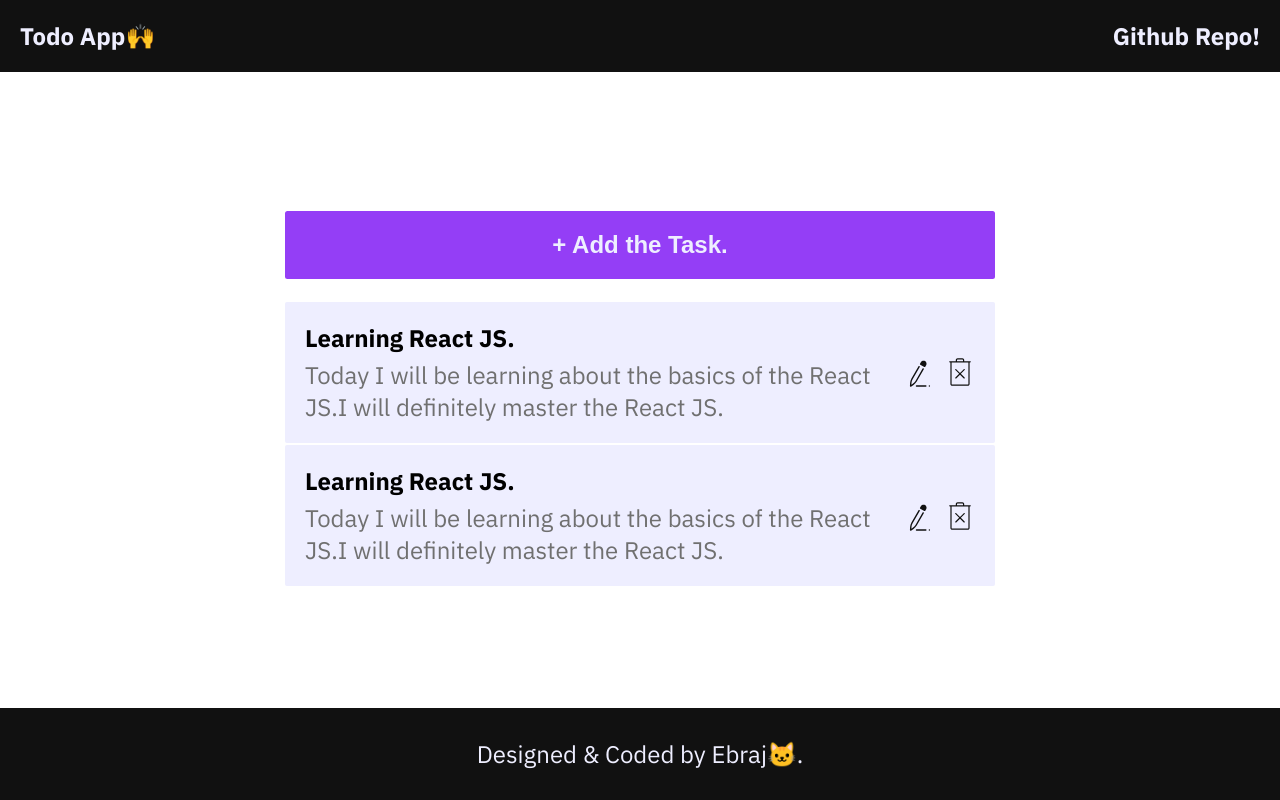
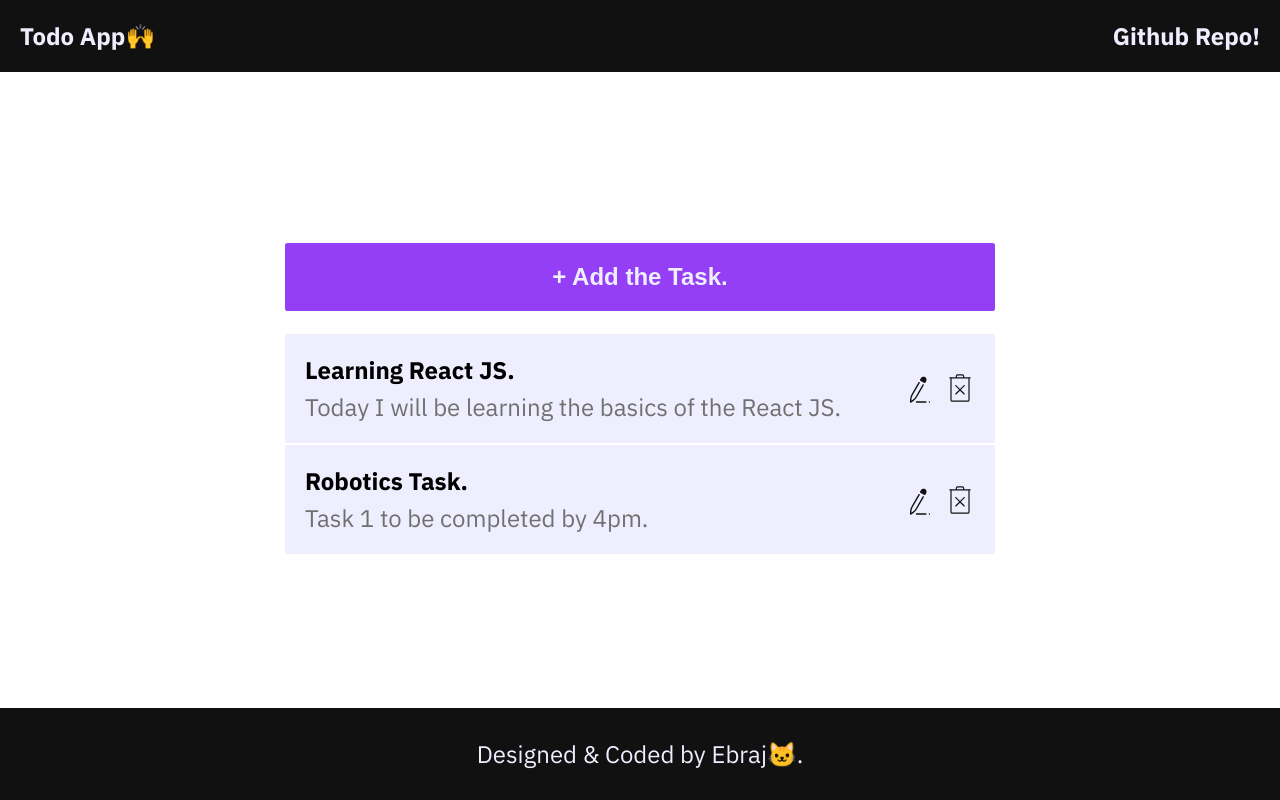
Before and after one commit to Polaris-dev9/Todo-App, a React (Create React App) app: page / in a window 1280 px wide. Built offline with nearby package versions, Linux system fonts and the light colour scheme.

Commit message:
Mapped and UUID added

```diff
--- a/package.json
+++ b/package.json
@@ -10,6 +10,7 @@
     "react": "^17.0.2",
     "react-dom": "^17.0.2",
     "react-scripts": "4.0.3",
+    "uuid": "^8.3.2",
     "web-vitals": "^1.1.2"
   },
   "scripts": {
--- a/src/components/AddButton.js
+++ b/src/components/AddButton.js
@@ -1,9 +1,16 @@
 import React from "react";
 
 const AddButton = () => {
+  const addObj = () => {
+    console.log("Object Added");
+  };
   return (
     <div className="container-750">
-      <button className="btn-primary">+ Add the Task.</button>
+      <form>
+        <button className="btn-primary" onClick={addObj}>
+          + Add the Task.
+        </button>
+      </form>
     </div>
   );
 };
--- a/src/components/App.js
+++ b/src/components/App.js
@@ -6,6 +6,18 @@ import Header from "./Header";
 import AddButton from "./AddButton";
 import ListContainer from "./ListContainer";
 import Footer from "./Footer";
+
+//All about the data list
+const taskObjs = [
+  {
+    title: "Learning React JS.",
+    desc: "Today I will be learning the basics of the React JS.",
+  },
+  {
+    title: "Robotics Task.",
+    desc: "Task 1 to be completed by 4pm.",
+  },
+];
 
 const App = () => {
   return (
@@ -17,7 +29,7 @@ const App = () => {
           </header>
           <section className="middle">
             <AddButton />
-            <ListContainer />
+            <ListContainer taskObjs={taskObjs} />
           </section>
           <Footer />
         </div>
--- a/src/components/ListContainer.js
+++ b/src/components/ListContainer.js
@@ -1,13 +1,14 @@
 import React from "react";
 import ListItem from "./ListItem";
 
-const ListContainer = () => {
-  return (
-    <div className="container-750">
-      <ListItem />
-      <ListItem />
-    </div>
-  );
+// Importing the UUID
+import { v4 as uuidv4 } from "uuid";
+
+const ListContainer = ({ taskObjs }) => {
+  const taskObjEls = taskObjs.map((taskObj) => {
+    return <ListItem taskObj={taskObj} key={uuidv4()} id={uuidv4()} />;
+  });
+  return <div className="container-750">{taskObjEls}</div>;
 };
 
 export default ListContainer;
--- a/src/components/ListItem.js
+++ b/src/components/ListItem.js
@@ -1,14 +1,14 @@
 import React from "react";
 
-const ListItem = () => {
+const ListItem = ({ taskObj, id }) => {
+  const { title, desc } = taskObj;
+  taskObj.id = id;
+  console.log(taskObj);
   return (
     <div className="list__item">
       <div className="list__item--combo">
-        <h2>Learning React JS.</h2>
-        <p>
-          Today I will be learning about the basics of the React JS.I will
-          definitely master the React JS.
-        </p>
+        <h2 className="list__item--combo-heading">{title}</h2>
+        <p className="list__item--combo-desc">{desc}</p>
       </div>
       <div className="list__item--changes">
         <p>
```
Also changed, not shown: 1 other file (tests, documents, lock files or other folders).
